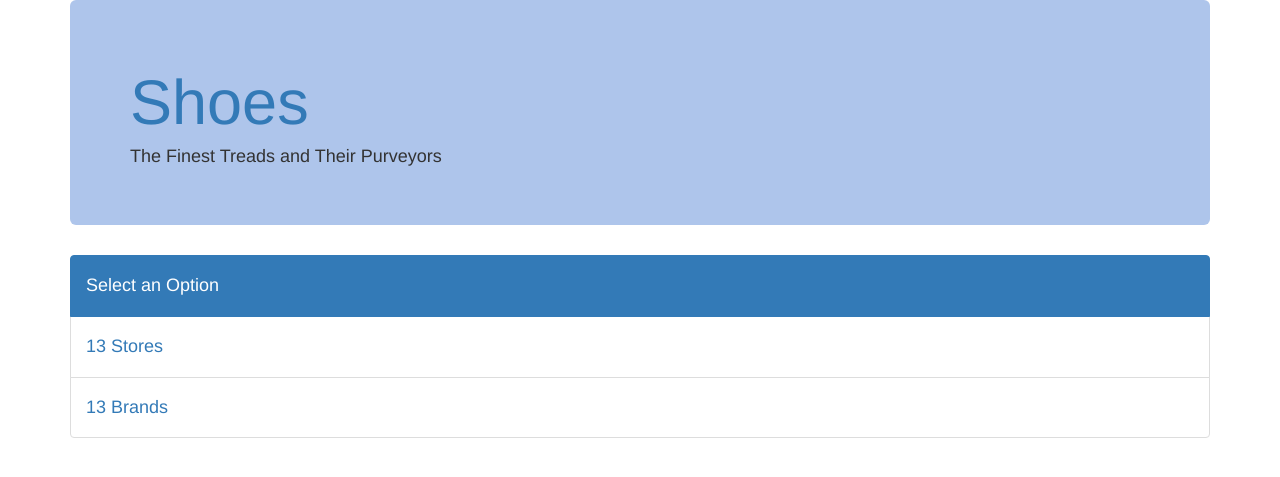
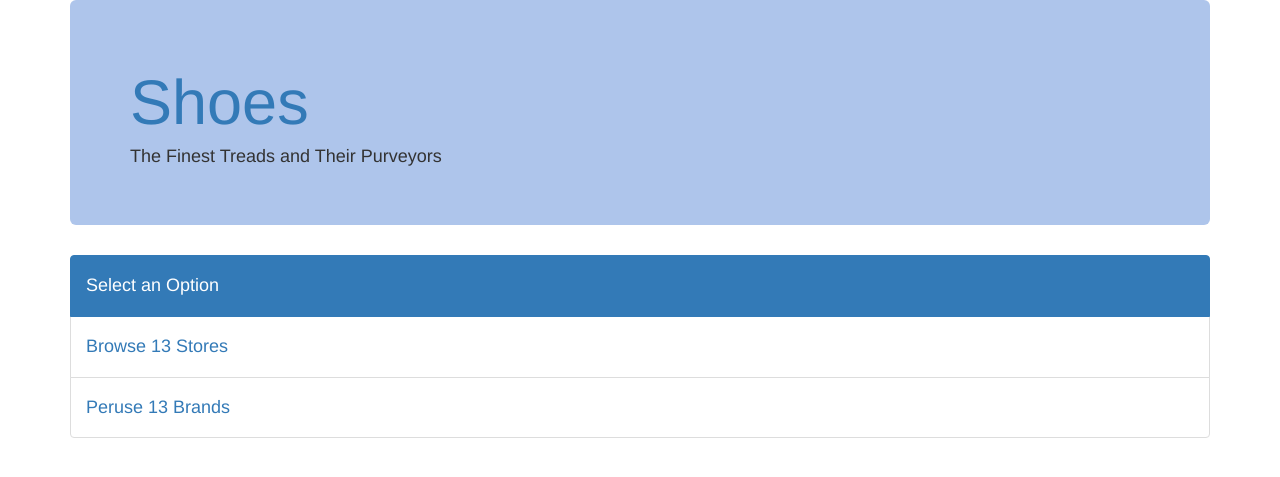
Before and after one commit to eeronomicon/phpshoes, a PHP site: template views/index.html.twig in a window 1280 px wide. Shown: the top 477 px of the page. Run offline with PHP 8.4, Linux system fonts and the light colour scheme; the template is opened without the code that fills it: most values are stand-ins (such as "Sample title", 1, 10 or a date in 2020); some libraries are stand-ins or nearby versions.

Commit message:
add exported mySQL files for production and test databases and make minor changes in display of Brand/Store counts

```diff
--- a/views/brands.html.twig
+++ b/views/brands.html.twig
@@ -19,7 +19,7 @@
                 <li class="list-group-item active"><h4>Brands</h4></li>
                 {% if brands is not empty %}
                     {% for brand in brands %}
-                        <li class="list-group-item"><a href="/brands/{{ brand.getId }}"><h4>{{ brand.name }} (Carried by {{ brand.getStores|length }} Stores)</h4></a></li>
+                        <li class="list-group-item"><a href="/brands/{{ brand.getId }}"><h4>{{ brand.name }} (Stores Stocked: {{ brand.getStores|length }})</h4></a></li>
                     {% endfor %}
                 {% else %}
                     <li class="list-group-item"><h4>No brands found! Wanna add one?</h4></li>
--- a/views/index.html.twig
+++ b/views/index.html.twig
@@ -17,8 +17,8 @@
             </div>
             <ul class="list-group">
                 <li class="list-group-item active"><h4>Select an Option</h4></li>
-                <li class="list-group-item"><a href="/stores"><h4>{{ stores|length }} Stores</h4></a></li>
-                <li class="list-group-item"><a href="/brands"><h4>{{ brands|length }} Brands</h4></a></li>
+                <li class="list-group-item"><h4><a href="/stores">Browse {{ stores|length }} Stores</a></h4></li>
+                <li class="list-group-item"><h4><a href="/brands">Peruse {{ brands|length }} Brands</a></h4></li>
             </ul>
         </div>
     </body>
--- a/views/stores.html.twig
+++ b/views/stores.html.twig
@@ -19,7 +19,7 @@
                 <li class="list-group-item active"><h4>Stores (Or Should They Be Boot-iques?)</h4></li>
                 {% if stores is not empty %}
                     {% for store in stores %}
-                        <li class="list-group-item"><a href="/stores/{{ store.getId }}"><h4>{{ store.name }} (Carries {{ store.getBrands|length }} Brands)</h4></a></li>
+                        <li class="list-group-item"><a href="/stores/{{ store.getId }}"><h4>{{ store.name }} (Brands Carried: {{ store.getBrands|length }})</h4></a></li>
                     {% endfor %}
                 {% else %}
                     <li class="list-group-item"><h4>No stores found! Wanna add one?</h4></li>
```
Also changed, not shown: 2 other files.
